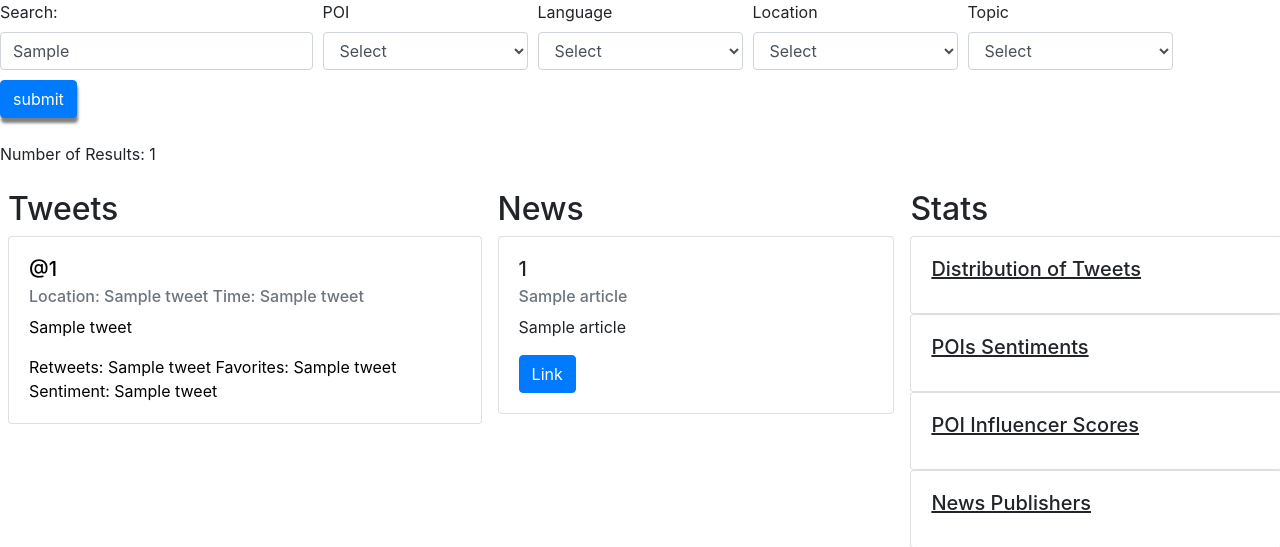
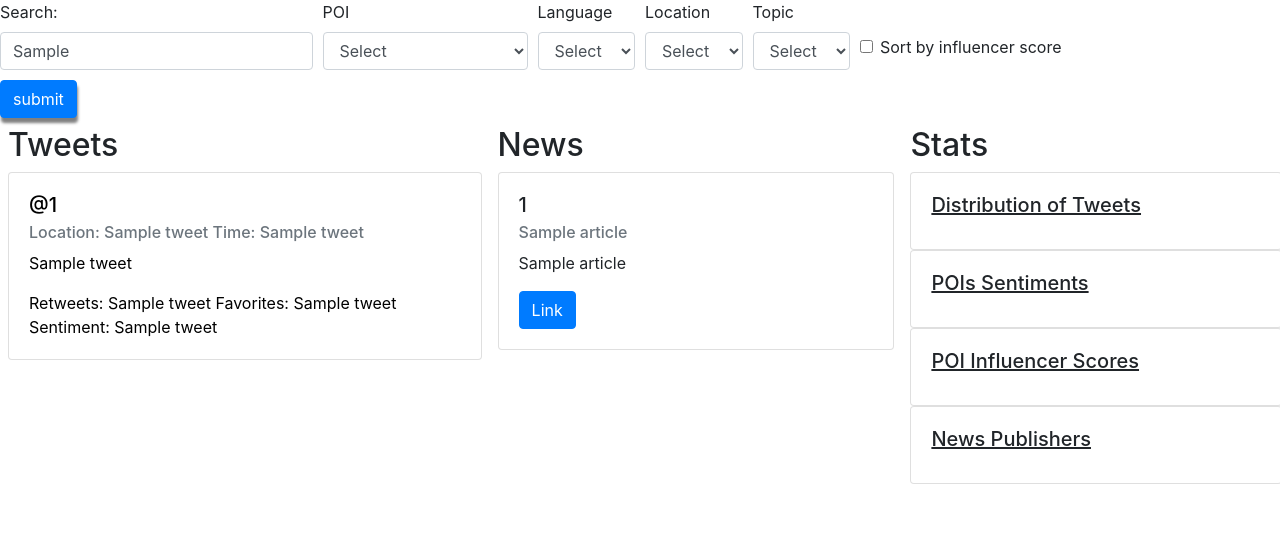
Before and after one commit to tjrosset/Hybrid-P4, a Flask app: template hybrid-web/templates/result.html in a window 1280 px wide. Shown: the part 56-603 px from the top of the page. Run offline with Flask 2, Linux system fonts and the light colour scheme; the template is opened without the code that fills it: most values are stand-ins (such as "Sample title", 1, 10 or a date in 2020); some libraries are stand-ins or nearby versions.

Commit message:
Sort Feature
Added the ability to sort the tweets by influencer score

```diff
--- a/hybrid-web/app.py
+++ b/hybrid-web/app.py
@@ -14,7 +14,8 @@ def home():
         c = "Select"
         d = "Select"
         e = "Select"
-        return redirect(url_for("result", a=a, b=b, c=c, d=d,e=e))
+        f = ''
+        return redirect(url_for("result", a=a, b=b, c=c, d=d,e=e, f=f))
     else:
         return render_template("home.html")
 
@@ -26,7 +27,12 @@ def result():
         c = request.form["LANGstate"]
         d = request.form["Lstate"]
         e = request.form["Tstate"]
-        return redirect(url_for("result", a=a, b=b, c=c, d=d, e=e))
+        f= request.form.getlist("ifscore")
+        if len(f) == 0:
+            check = ''
+        else:
+            check = 'on'
+        return redirect(url_for("result", a=a, b=b, c=c, d=d, e=e,f=check))
     else:
         filters = []
         topposts = []
@@ -36,6 +42,11 @@ def result():
         sentiment = {}
         ratings = {}
         influence = {}
+        checkbox = ''
+    #INFLUENCE_CHECKBOX
+        if(request.args['f'] != ''):
+            checkbox = "influencer_score desc"
+
     #SEARCH
         if(request.args['a'] ==""):
             srch = 'tweet_text: *'
@@ -76,9 +87,10 @@ def result():
         print("------Solr Query------")
         print(srch)
         print(filters)
+        print(checkbox)
     #-------------pysolr search------------
         solr = pysolr.Solr('http://18.234.178.228:8983/solr/IRF20P4/')
-        result = solr.search(srch, fq=filters, rows=20)
+        result = solr.search(srch, fq=filters, rows=20,sort=checkbox)
         num = result.raw_response['response']['numFound']
         x=0
         if num<15:
@@ -195,7 +207,7 @@ def result():
                 x = 0
                 news.append(results[y]['title'])
                 news.append(results[y]['desc'])
-                link = "https://" + results[y]['link']
+                link = results[y]['link']
                 news.append(link)
                 news.append(results[y]['media'])
                 publisher = results[y]['media']
@@ -211,7 +223,7 @@ def result():
 
         keys = list(ratings.keys())
         vals = list(ratings.values())
-        print(influence)
+        #print(influence)
         return render_template("result.html", num=num , top = topposts, quey = placeholder,news=topnews, publishd=newsnames, posters = posters, sentiment = sentiment, keys=keys,vals=vals, influence = influence)
 
 @app.route('/insights')
--- a/hybrid-web/templates/result.html
+++ b/hybrid-web/templates/result.html
@@ -168,7 +168,7 @@
             <option>ministerosalute</option>
           </select>
         </div>
-        <div class="col-sm-2">
+        <div class="col-sm-1">
           <label for="exampleFormControlSelect1">Language</label>
           <select type="text" class="form-control" name="LANGstate">
             <option selected>Select</option>
@@ -177,7 +177,7 @@
             <option>hi</option>
           </select>
         </div>
-        <div class="col-sm-2">
+        <div class="col-sm-1">
           <label for="exampleFormControlSelect1">Location</label>
           <select type="text" class="form-control" name="Lstate">
             <option selected>Select</option>
@@ -186,7 +186,7 @@
             <option>India</option>
           </select>
         </div>
-        <div class="col-sm-2">
+        <div class="col-sm-1">
           <label for="exampleFormControlSelect1">Topic</label>
           <select type="text" class="form-control" name="Tstate">
             <option selected>Select</option>
@@ -202,6 +202,10 @@
             <option>Vaccine</option>
           </select>
         </div>
+        <div class="col-sm-2" style="margin-top:35px; margin-left: 20px;">
+          <input type="checkbox" class="form-check-input" id="exampleCheck1" name='ifscore'>
+          <label class="form-check-label" for="exampleCheck1">Sort by influencer score</label>
+        </div>
         <div class="col-sm-8">
           <input type="submit" value="submit" class="btn btn-primary" style="margin-top:10px; box-shadow: 1px 5px 3px grey;"/>
         </div>
@@ -209,10 +213,7 @@
     </form>
     <!-- results -->
     <div>
-      <div>
-        <br />
-        <p>Number of Results: {{num}}</p>
-      </div>
+
       <div class='d-flex bd-highlight'>
         <div class="p-2 flex-fill bd-highlight">
           <h2>Tweets</h2>
@@ -225,7 +226,7 @@
           </div>
           {% endif %}
           {% for tweet in top %}
-            <a href={{tweet[7]}} target="_blank" class="card" style="width: 37vw; justify-content: center; text-decoration: none; color: black;">
+            <a href={{tweet[8]}} target="_blank" class="card" style="width: 37vw; justify-content: center; text-decoration: none; color: black;">
               <div class="card-body">
                 <h5 class="card-title">@{{tweet[0]}}</h5>
                 <h6 class="card-subtitle mb-2 text-muted">Location: {{tweet[2]}} Time: {{tweet[3]}}</h6>
```
Also changed, not shown: hybrid-web/templates/insights.html (+7 -7 lines).
